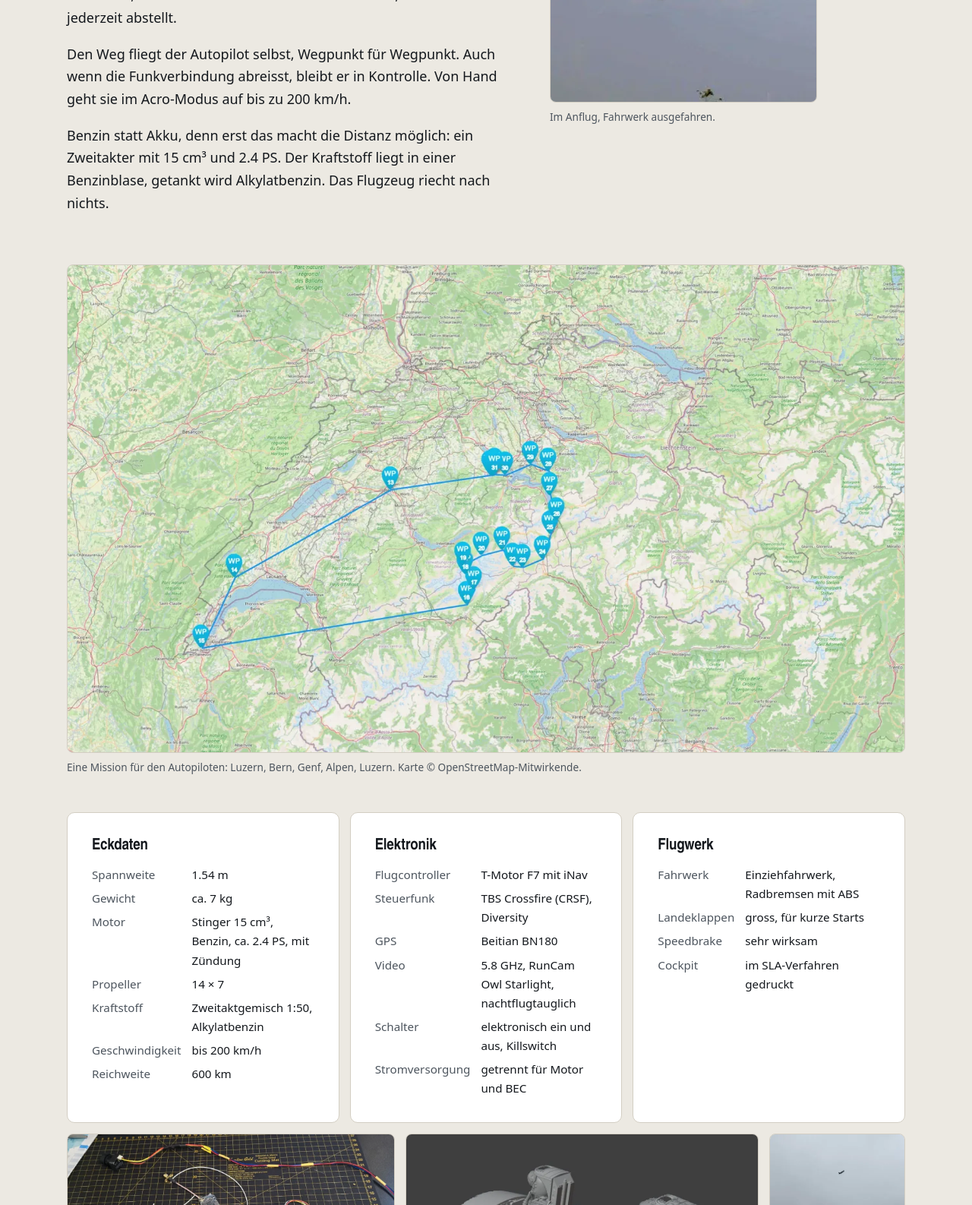
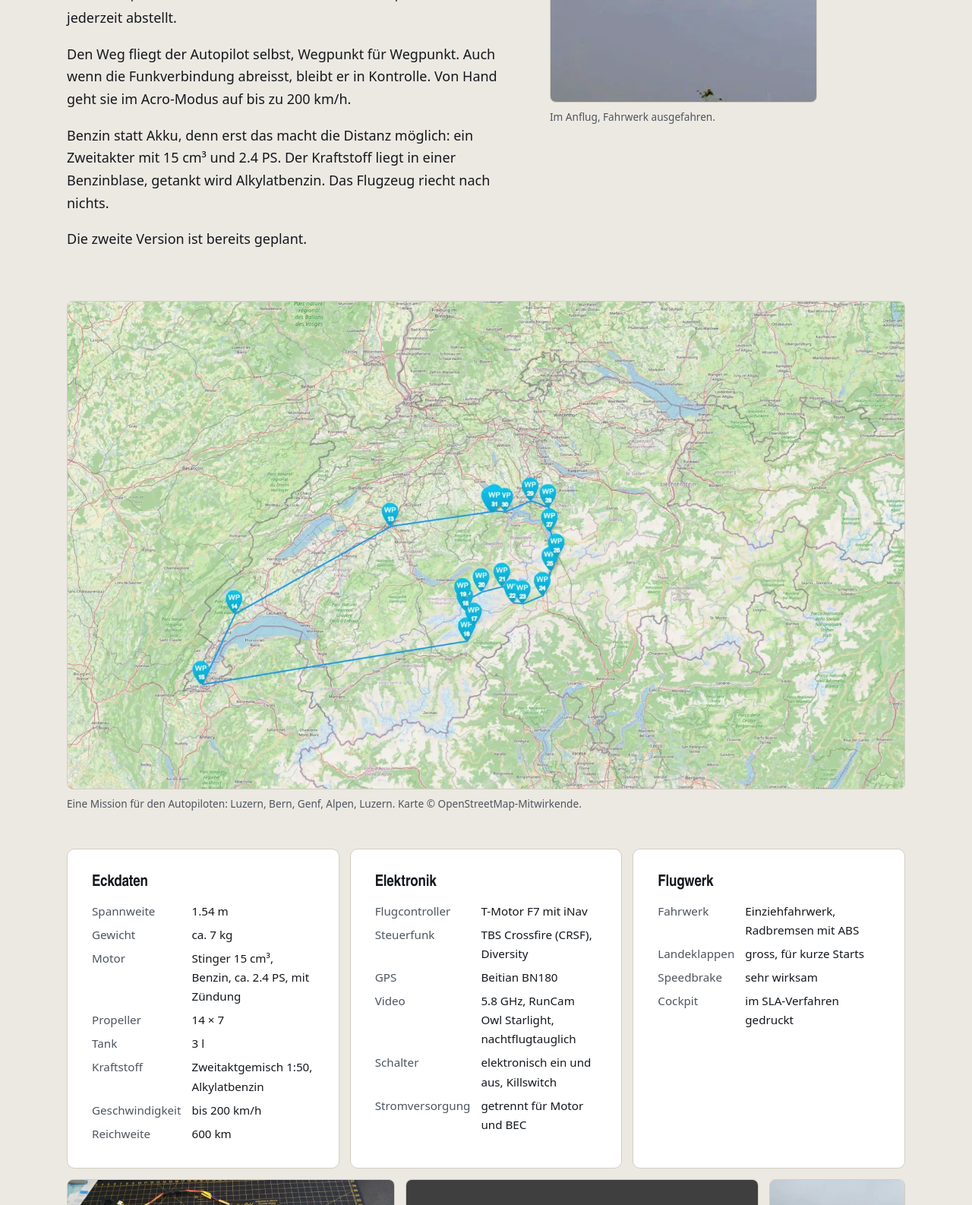
Before and after one commit to underpressure-dev/underpressure-dev.github.io, a plain HTML site: page fpv.html in a window 1280 px wide. Shown: the part 4608-6194 px from the top of the page at 76% size. Drawn offline with Linux system fonts and the light colour scheme.

Commit message:
Drohnen-Seite: Tankinhalt und Hinweis auf zweite Version
Co-Authored-By: Claude Opus 5.5 <noreply@anthropic.com>

```diff
--- a/fpv.html
+++ b/fpv.html
@@ -61,11 +61,11 @@
 <div class="wrap">
 <div class="sec-head reveal"><span class="sec-num" aria-hidden="true">04</span><h2 id="h-pc7">PC-7 Ultra Long Range</h2><p class="lead">1.54 Meter Spannweite, 600 Kilometer Reichweite. Ein Modell der Pilatus PC-7, ohne Kompromisse gebaut.</p></div>
 <div class="cols">
-<div class="prose reveal"><p class="lead">600 Kilometer in einem Flug. Das ist von Luzern nach Bern, weiter nach Genf, durchs Wallis und über die Alpen zurück nach Luzern. Ohne Landung, ohne Nachtanken.</p><p>Auf solchen Strecken gibt es keine zweite Chance. Darum ist hier nichts dem Zufall überlassen: nahezu alle Verbindungen gelötet statt gesteckt, getrennte Stromversorgung für Motor und Elektronik, elektronische Schalter und ein Killswitch, der den Motor jederzeit abstellt.</p><p>Den Weg fliegt der Autopilot selbst, Wegpunkt für Wegpunkt. Auch wenn die Funkverbindung abreisst, bleibt er in Kontrolle. Von Hand geht sie im Acro-Modus auf bis zu 200 km/h.</p><p>Benzin statt Akku, denn erst das macht die Distanz möglich: ein Zweitakter mit 15 cm³ und 2.4 PS. Der Kraftstoff liegt in einer Benzinblase, getankt wird Alkylatbenzin. Das Flugzeug riecht nach nichts.</p></div>
+<div class="prose reveal"><p class="lead">600 Kilometer in einem Flug. Das ist von Luzern nach Bern, weiter nach Genf, durchs Wallis und über die Alpen zurück nach Luzern. Ohne Landung, ohne Nachtanken.</p><p>Auf solchen Strecken gibt es keine zweite Chance. Darum ist hier nichts dem Zufall überlassen: nahezu alle Verbindungen gelötet statt gesteckt, getrennte Stromversorgung für Motor und Elektronik, elektronische Schalter und ein Killswitch, der den Motor jederzeit abstellt.</p><p>Den Weg fliegt der Autopilot selbst, Wegpunkt für Wegpunkt. Auch wenn die Funkverbindung abreisst, bleibt er in Kontrolle. Von Hand geht sie im Acro-Modus auf bis zu 200 km/h.</p><p>Benzin statt Akku, denn erst das macht die Distanz möglich: ein Zweitakter mit 15 cm³ und 2.4 PS. Der Kraftstoff liegt in einer Benzinblase, getankt wird Alkylatbenzin. Das Flugzeug riecht nach nichts.</p><p>Die zweite Version ist bereits geplant.</p></div>
 <figure class="photo reveal pc7-hero"><img src="/assets/img/pc7-flug.webp" width="350" height="350" alt="Die PC-7 in Schweizer Luftwaffen-Bemalung im Anflug, Fahrwerk ausgefahren" loading="lazy"><figcaption>Im Anflug, Fahrwerk ausgefahren.</figcaption></figure>
 </div>
 <figure class="photo reveal pc7-route"><img src="/assets/img/pc7-route.webp" width="1600" height="930" alt="Schweizerkarte mit einer Wegpunktmission von Luzern über Bern und Genf, durch Wallis und Berner Oberland und über Uri zurück nach Luzern" loading="lazy"><figcaption>Eine Mission für den Autopiloten: Luzern, Bern, Genf, Alpen, Luzern. Karte © OpenStreetMap-Mitwirkende.</figcaption></figure>
-<div class="cards three pc7-specs"><div class="card reveal"><h3>Eckdaten</h3><dl class="specs"><dt>Spannweite</dt><dd>1.54 m</dd><dt>Gewicht</dt><dd>ca. 7 kg</dd><dt>Motor</dt><dd>Stinger 15 cm³, Benzin, ca. 2.4 PS, mit Zündung</dd><dt>Propeller</dt><dd>14 × 7</dd><dt>Kraftstoff</dt><dd>Zweitaktgemisch 1:50, Alkylatbenzin</dd><dt>Geschwindigkeit</dt><dd>bis 200 km/h</dd><dt>Reichweite</dt><dd>600 km</dd></dl></div><div class="card reveal"><h3>Elektronik</h3><dl class="specs"><dt>Flugcontroller</dt><dd>T-Motor F7 mit iNav</dd><dt>Steuerfunk</dt><dd>TBS Crossfire (CRSF), Diversity</dd><dt>GPS</dt><dd>Beitian BN180</dd><dt>Video</dt><dd>5.8 GHz, RunCam Owl Starlight, nachtflugtauglich</dd><dt>Schalter</dt><dd>elektronisch ein und aus, Killswitch</dd><dt>Stromversorgung</dt><dd>getrennt für Motor und BEC</dd></dl></div><div class="card reveal"><h3>Flugwerk</h3><dl class="specs"><dt>Fahrwerk</dt><dd>Einziehfahrwerk, Radbremsen mit ABS</dd><dt>Landeklappen</dt><dd>gross, für kurze Starts</dd><dt>Speedbrake</dt><dd>sehr wirksam</dd><dt>Cockpit</dt><dd>im SLA-Verfahren gedruckt</dd></dl></div></div>
+<div class="cards three pc7-specs"><div class="card reveal"><h3>Eckdaten</h3><dl class="specs"><dt>Spannweite</dt><dd>1.54 m</dd><dt>Gewicht</dt><dd>ca. 7 kg</dd><dt>Motor</dt><dd>Stinger 15 cm³, Benzin, ca. 2.4 PS, mit Zündung</dd><dt>Propeller</dt><dd>14 × 7</dd><dt>Tank</dt><dd>3 l</dd><dt>Kraftstoff</dt><dd>Zweitaktgemisch 1:50, Alkylatbenzin</dd><dt>Geschwindigkeit</dt><dd>bis 200 km/h</dd><dt>Reichweite</dt><dd>600 km</dd></dl></div><div class="card reveal"><h3>Elektronik</h3><dl class="specs"><dt>Flugcontroller</dt><dd>T-Motor F7 mit iNav</dd><dt>Steuerfunk</dt><dd>TBS Crossfire (CRSF), Diversity</dd><dt>GPS</dt><dd>Beitian BN180</dd><dt>Video</dt><dd>5.8 GHz, RunCam Owl Starlight, nachtflugtauglich</dd><dt>Schalter</dt><dd>elektronisch ein und aus, Killswitch</dd><dt>Stromversorgung</dt><dd>getrennt für Motor und BEC</dd></dl></div><div class="card reveal"><h3>Flugwerk</h3><dl class="specs"><dt>Fahrwerk</dt><dd>Einziehfahrwerk, Radbremsen mit ABS</dd><dt>Landeklappen</dt><dd>gross, für kurze Starts</dd><dt>Speedbrake</dt><dd>sehr wirksam</dd><dt>Cockpit</dt><dd>im SLA-Verfahren gedruckt</dd></dl></div></div>
 <div class="pc7-figs"><figure class="reveal"><img src="/assets/img/pc7-elektronik.webp" width="1200" height="895" alt="Flugcontroller in der Mitte einer Schneidematte, verkabelt mit Empfänger, Videosender, Kamera und GPS" loading="lazy"><figcaption>Die Bordelektronik vor dem Einbau, sauber verlötet.</figcaption></figure><figure class="reveal"><img src="/assets/img/pc7-cockpit.webp" width="1000" height="693" alt="3D-Modell des Cockpits mit zwei Pilotenfiguren in Schleudersitzen" loading="lazy"><figcaption>Cockpit mit beiden Piloten, 3D-Modell für den SLA-Druck.</figcaption></figure><figure class="reveal"><img src="/assets/img/pc7-wolken.webp" width="416" height="750" alt="Die PC-7 als kleine Silhouette unter einer grauen Wolkendecke über Bergen" loading="lazy"><figcaption>Unter tiefer Wolkendecke.</figcaption></figure></div>
 </div>
 </section>
```
Also changed, not shown: en/fpv.html (+2 -2 lines).
